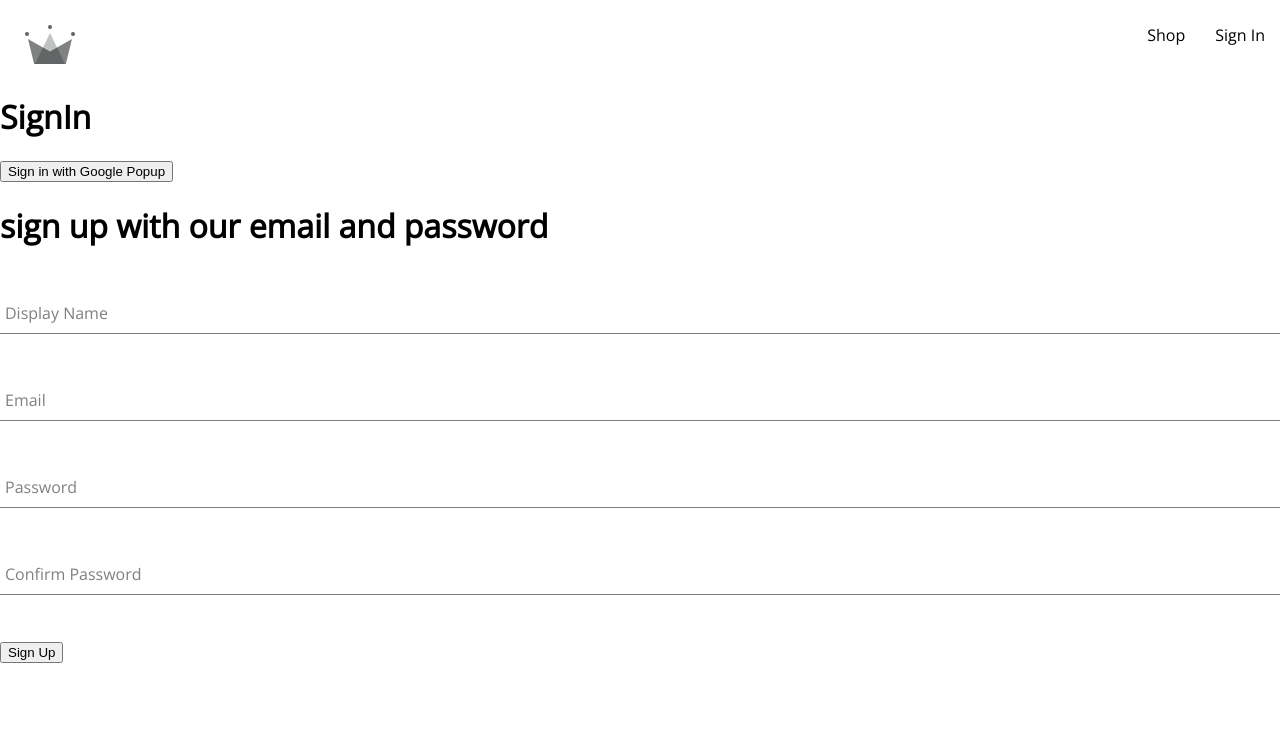
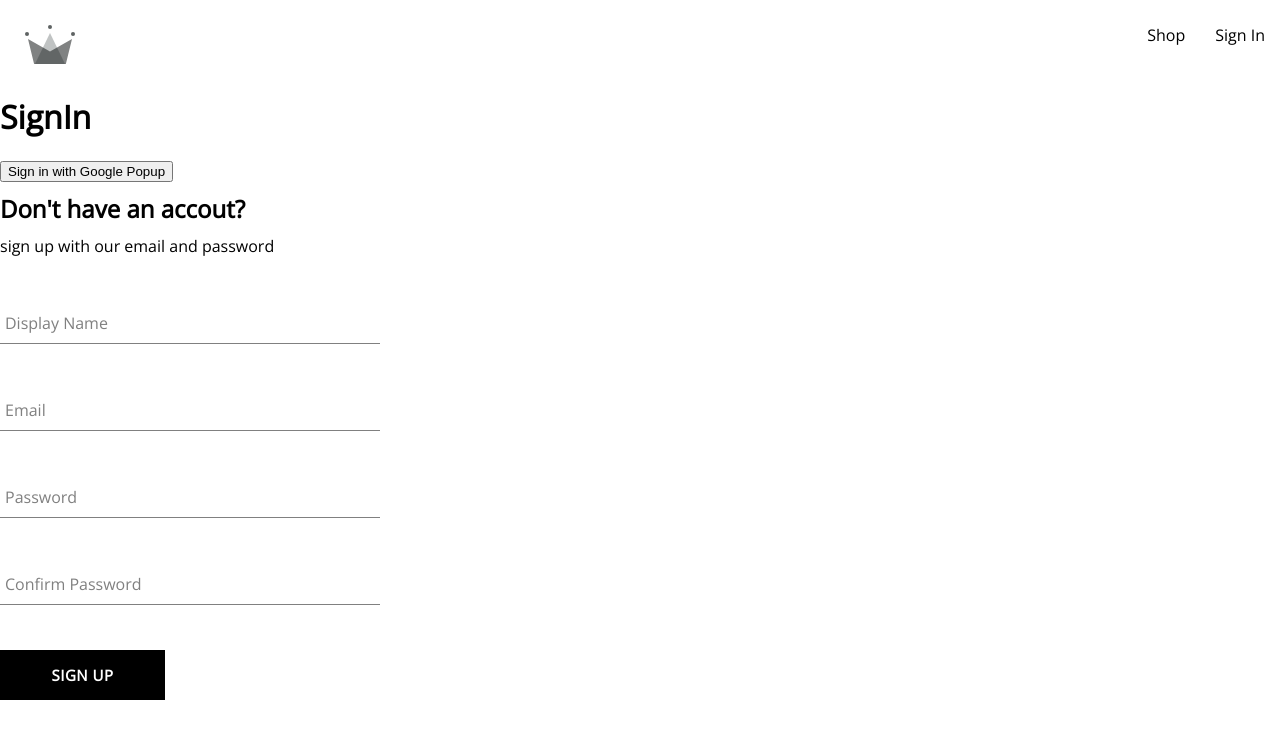
Before and after one commit to Mezin24/clothing_store, a React (Create React App) app: page /sign-in in a window 1280 px wide. Shown: the top 738 px of the page. Built offline with nearby package versions, Linux system fonts and the light colour scheme.

Commit message:
created btn component

```diff
--- /dev/null
+++ b/src/components/button/Button.jsx
@@ -0,0 +1,19 @@
+import './button.scss';
+
+const BUTTON_TYPES_CLASSES = {
+  google: 'google-sign-in',
+  inverted: 'inverted',
+};
+
+const Button = ({ children, buttonType, ...otherProps }) => {
+  return (
+    <button
+      className={`${BUTTON_TYPES_CLASSES[buttonType]} button-container`}
+      {...otherProps}
+    >
+      {children}
+    </button>
+  );
+};
+
+export default Button;
--- /dev/null
+++ b/src/components/button/button.scss
@@ -0,0 +1,46 @@
+.button-container {
+  min-width: 165px;
+  width: auto;
+  height: 50px;
+  letter-spacing: 0.5px;
+  line-height: 50px;
+  padding: 0 35px 0 35px;
+  font-size: 15px;
+  background-color: black;
+  color: white;
+  text-transform: uppercase;
+  font-family: 'Open Sans';
+  font-weight: bolder;
+  border: none;
+  cursor: pointer;
+  display: flex;
+  justify-content: center;
+
+  &:hover {
+    background-color: white;
+    color: black;
+    border: 1px solid black;
+  }
+
+  &.google-sign-in {
+    background-color: #4285f4;
+    color: white;
+
+    &:hover {
+      background-color: #357ae8;
+      border: none;
+    }
+  }
+
+  &.inverted {
+    background-color: white;
+    color: black;
+    border: 1px solid black;
+
+    &:hover {
+      background-color: black;
+      color: white;
+      border: none;
+    }
+  }
+}
--- a/src/components/sign-up-form/SignUpForm.jsx
+++ b/src/components/sign-up-form/SignUpForm.jsx
@@ -1,5 +1,7 @@
 import React, { useState } from 'react';
 import FormInput from '../form-input/FormInput';
+import Button from '../button/Button';
+import './sign-up-form.scss';
 
 import {
   createAuthUserWithemailAndPassword,
@@ -48,8 +50,9 @@
   };
 
   return (
-    <div>
-      <h1>sign up with our email and password</h1>
+    <div className='sign-up-container'>
+      <h2>Don't have an accout?</h2>
+      <span>sign up with our email and password</span>
       <form onSubmit={handleSubmit}>
         <FormInput
           label='Display Name'
@@ -91,7 +94,7 @@
           value={confirm}
         />
 
-        <button type='submit'>Sign Up</button>
+        <Button type='submit'>Sign Up</Button>
       </form>
     </div>
   );
--- /dev/null
+++ b/src/components/sign-up-form/sign-up-form.scss
@@ -0,0 +1,9 @@
+.sign-up-container {
+  display: flex;
+  flex-direction: column;
+  width: 380px;
+
+  h2 {
+    margin: 10px 0;
+  }
+}
```
